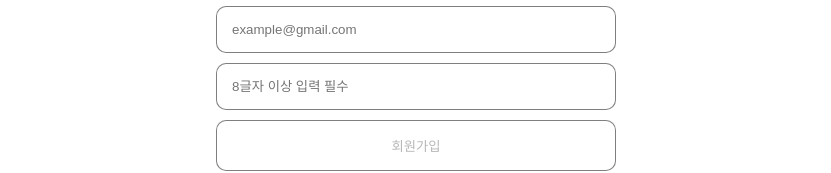
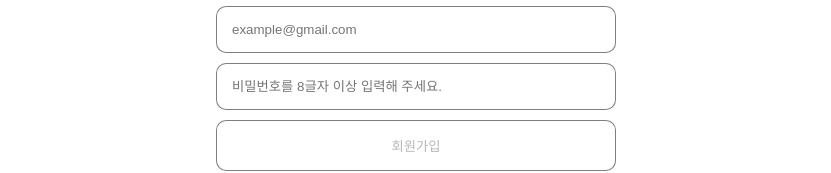
Before and after one commit to Hschan2/wanted-pre-onboarding-frontend, a React (Create React App) app: page /signup in a window 1280 px wide. Shown: the part 348-521 px from the top of the page, without its empty margins (224-1055 px from the left). Built offline with nearby package versions, Linux system fonts and the light colour scheme.

Commit message:
Sign Form, 컴포넌트 분리하여 재사용

```diff
--- a/src/App.js
+++ b/src/App.js
@@ -2,8 +2,8 @@ import { Routes, Route } from 'react-router-dom';
 import './App.css';
 import MainPage from './components/MainPage';
 import Nav from './nav/Nav';
-import Signin from './user/Signin'
-import Signup from './user/Signup'
+import SignIn from './user/SignIn'
+import SignUp from './user/SignUp'
 
 function App() {
   return (
@@ -11,8 +11,8 @@ function App() {
       <Nav/>
       <Routes>
         <Route path="/" element={<MainPage />} />
-        <Route path="/signin" element={<Signin />} />
-        <Route path="/signup" element={<Signup />} />
+        <Route path="/signin" element={<SignIn />} />
+        <Route path="/signup" element={<SignUp />} />
       </Routes>
     </>
   );
--- /dev/null
+++ b/src/components/SignComponent.js
@@ -0,0 +1,59 @@
+import React, { useState } from 'react'
+import { FlexComponent, SignButton, SignInput } from '../style/styled-components';
+
+const SignComponent = ({ onSubmit, buttonText, placeholderEmail, placeholderPassword }) => {
+  const [email, setEmail] = useState('');
+  const [password, setPassword] = useState('');
+  const [isValid, setIsValid] = useState(false);
+
+  const handleEmailChange = (e) => {
+    setEmail(e.target.value);
+    validateForm(e.target.value, password);
+  };
+
+  const handlePasswordChange = (e) => {
+    setPassword(e.target.value);
+    validateForm(email, e.target.value);
+  };
+
+  const validateForm = (email, password) => {
+    const isEmailValid = email.includes('@');
+    const isPasswordValid = password.length >= 8;
+
+    setIsValid(isEmailValid && isPasswordValid);
+  };
+
+  const handleFormSubmit = () => {
+    if (isValid) {
+      onSubmit(email, password);
+    }
+  };
+
+  return (
+    <FlexComponent>
+      {!isValid && <div>이메일과 비밀번호를 제대로 입력해 주세요.</div>}
+      <SignInput
+        data-testid="email-input"
+        value={email}
+        onChange={handleEmailChange}
+        placeholder={placeholderEmail}
+      />
+      <SignInput
+        data-testid="password-input"
+        type={password}
+        value={password}
+        onChange={handlePasswordChange}
+        placeholder={placeholderPassword}
+      />
+      <SignButton
+        data-testid="signup-button"
+        disabled={!isValid}
+        onClick={handleFormSubmit}
+      >
+        {buttonText}
+      </SignButton>
+    </FlexComponent>
+  )
+}
+
+export default SignComponent
--- a/src/user/Signin.js
+++ b/src/user/Signin.js
@@ -2,12 +2,9 @@ import axios from 'axios';
 import React, { useEffect, useState } from 'react'
 import { Navigate, useNavigate } from 'react-router-dom';
 import { AUTH_URL } from '../api/api';
-import { SignButton, SignInput, FlexComponent } from '../style/styled-components'
+import SignComponent from '../components/SignComponent';
 
-const Signin = () => {
-  const [email, setEmail] = useState('');
-  const [password, setPassword] = useState('');
-  const [isValid, setIsValid] = useState(false);
+const SignIn = () => {
   const navigate = useNavigate();
 
   useEffect(() => {
@@ -18,24 +15,7 @@ const Signin = () => {
     }
   }, []);
 
-  const handleEmailChange = (e) => {
-    setEmail(e.target.value);
-    validateForm(e.target.value, password);
-  };
-
-  const handlePasswordChange = (e) => {
-    setPassword(e.target.value);
-    validateForm(email, e.target.value);
-  };
-
-  const validateForm = (email, password) => {
-    const isEmailValid = email.includes('@');
-    const isPasswordValid = password.length >= 8;
-
-    setIsValid(isEmailValid && isPasswordValid);
-  };
-
-  const onSubmit = async () => {
+  const onSubmit = async (email, password) => {
     try {
       await axios.post(`${AUTH_URL}/signin`, {
         email: email,
@@ -65,29 +45,13 @@ const Signin = () => {
   };
 
   return (
-    <FlexComponent>
-      {!isValid && <div>이메일과 비밀번호를 제대로 입력해 주세요.</div>}
-      <SignInput
-        data-testid="email-input"
-        value={email}
-        onChange={handleEmailChange}
-        placeholder='example@gmail.com'
-      />
-      <SignInput
-        data-testid="password-input"
-        value={password}
-        onChange={handlePasswordChange}
-        placeholder='8글자 이상 입력 필수'
-      />
-      <SignButton
-        data-testid="signin-button"
-        disabled={!isValid}
-        onClick={onSubmit}
-      >
-        로그인
-      </SignButton>
-    </FlexComponent>
+    <SignComponent
+      onSubmit={onSubmit}
+      buttonText="로그인"
+      placeholderEmail="example@gmail.com"
+      placeholderPassword="비밀번호를 8글자 이상 입력해 주세요."
+    />
   )
 }
 
-export default Signin
+export default SignIn
--- a/src/user/Signup.js
+++ b/src/user/Signup.js
@@ -2,13 +2,10 @@ import axios from 'axios';
 import React, { useEffect, useState } from 'react'
 import { useNavigate } from 'react-router-dom';
 import { AUTH_URL } from '../api/api';
-import { SignButton, SignInput, FlexComponent } from '../style/styled-components'
+import SignComponent from '../components/SignComponent';
 
 const Signup = () => {
-  const [email, setEmail] = useState('');
-  const [password, setPassword] = useState('');
   const navigate = useNavigate();
-  const [isValid, setIsValid] = useState(false);
 
   useEffect(() => {
     const token = localStorage.getItem('access_token');
@@ -18,24 +15,7 @@ const Signup = () => {
     }
   }, []);
 
-  const handleEmailChange = (e) => {
-    setEmail(e.target.value);
-    validateForm(e.target.value, password);
-  };
-
-  const handlePasswordChange = (e) => {
-    setPassword(e.target.value);
-    validateForm(email, e.target.value);
-  };
-
-  const validateForm = (email, password) => {
-    const isEmailValid = email.includes('@');
-    const isPasswordValid = password.length >= 8;
-
-    setIsValid(isEmailValid && isPasswordValid);
-  };
-
-  const onSubmit = async () => {
+  const onSubmit = async (email, password) => {
     try {
       await axios.post(`${AUTH_URL}/signup`, {
         email: email,
@@ -60,29 +40,12 @@ const Signup = () => {
   };
 
   return (
-    <FlexComponent>
-      {!isValid && <div>이메일과 비밀번호를 제대로 입력해 주세요.</div>}
-      <SignInput
-        data-testid="email-input"
-        value={email}
-        onChange={handleEmailChange}
-        placeholder='example@gmail.com'
-      />
-      <SignInput
-        data-testid="password-input"
-        type={password}
-        value={password}
-        onChange={handlePasswordChange}
-        placeholder='8글자 이상 입력 필수'
-      />
-      <SignButton
-        data-testid="signup-button"
-        disabled={!isValid}
-        onClick={onSubmit}
-      >
-        회원가입
-      </SignButton>
-    </FlexComponent>
+    <SignComponent
+      onSubmit={onSubmit}
+      buttonText="회원가입"
+      placeholderEmail="example@gmail.com"
+      placeholderPassword="비밀번호를 8글자 이상 입력해 주세요."
+    />
   )
 }
 
```
Also changed, not shown: src/components/inputComponent.js (deleted, +0 -9 lines).
